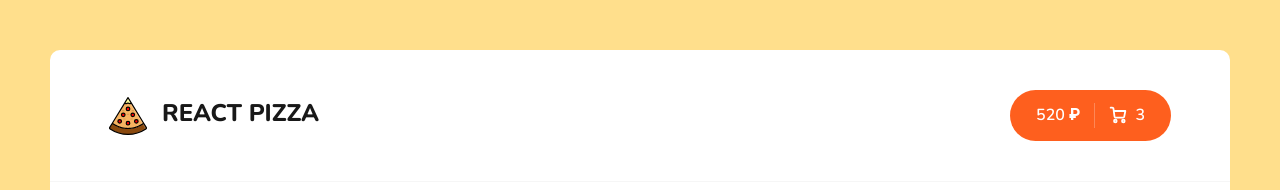
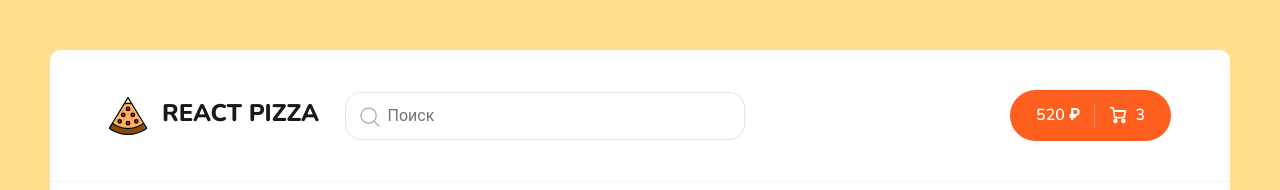
Before and after one commit to Mariyazakharova73/react-dress, a React (Create React App) app: page / in a window 1280 px wide. Shown: the top 190 px of the page. Built offline with nearby package versions, Linux system fonts and the light colour scheme.

Commit message:
edited skeleton

```diff
--- a/src/components/Header.jsx
+++ b/src/components/Header.jsx
@@ -1,5 +1,6 @@
 import logo from '../images/pizza-logo.svg';
 import { Link } from 'react-router-dom';
+import Search from './Search/index.jsx';
 
 function Header() {
   return (
@@ -10,10 +11,10 @@ function Header() {
             <img width="38" src={logo} alt="Pizza logo." />
             <div>
               <h1>React Pizza</h1>
-
             </div>
           </div>
         </Link>
+        <Search/>
         <div className="header__cart">
         <Link to="/cart" className="button button--cart">
       <span>520 ₽</span>
--- /dev/null
+++ b/src/components/Search/Search.module.scss
@@ -0,0 +1,26 @@
+.root {
+  position: relative;
+  left: -120px;
+}
+
+.input {
+  border: 1px solid rgba(0, 0, 0, 0.1);
+  padding: 12px 20px;
+  width: 400px;
+  border-radius: 16px;
+  font-size: 16px;
+  padding-left: 42px;
+
+  &:focus {
+    border: 1px solid rgba(0, 0, 0, 0.5);
+  }
+}
+
+.icon {
+  width: 22px;
+  height: 22px;
+  opacity: .3;
+  position: absolute;
+  left: 14px;
+  top: 14px;
+}
--- /dev/null
+++ b/src/components/Search/index.jsx
@@ -0,0 +1,18 @@
+import React from 'react';
+import styles from './Search.module.scss';
+
+const Search = () => {
+  return (
+    <div className={styles.root}>
+      <svg className={styles.icon} viewBox="0 0 32 32" xmlns="http://www.w3.org/2000/svg">
+        <title />
+        <g id="search">
+          <path d="M29.71,28.29l-6.5-6.5-.07,0a12,12,0,1,0-1.39,1.39s0,.05,0,.07l6.5,6.5a1,1,0,0,0,1.42,0A1,1,0,0,0,29.71,28.29ZM14,24A10,10,0,1,1,24,14,10,10,0,0,1,14,24Z" />
+        </g>
+      </svg>
+      <input className={styles.input} placeholder="Поиск" />
+    </div>
+  );
+};
+
+export default Search;
--- a/src/components/Skeleton.jsx
+++ b/src/components/Skeleton.jsx
@@ -2,6 +2,7 @@ import React from 'react';
 import ContentLoader from 'react-content-loader';
 
 const Skeleton = (props) => (
+  <div className='pizza-block-wrapper'>
     <ContentLoader
       className="pizza-block"
       speed={2}
@@ -16,6 +17,7 @@ const Skeleton = (props) => (
       <rect x="0" y="436" rx="10" ry="10" width="95" height="30" />
       <rect x="125" y="427" rx="24" ry="24" width="152" height="45" />
     </ContentLoader>
+  </div>
 );
 
 export default Skeleton;
--- a/src/index.js
+++ b/src/index.js
@@ -1,4 +1,4 @@
-import React from 'react';
+import React, { forwardRef } from 'react';
 import ReactDOM from 'react-dom/client';
 import '../src/scss/app.scss';
 import App from './App';
--- a/src/pages/Home.jsx
+++ b/src/pages/Home.jsx
@@ -12,8 +12,6 @@ const Home = () => {
 
   React.useEffect(() => {
     setLoading(true);
-
-
 const sortBy =sortType.sortProperty.replace('-', '');
 const order = sortType.sortProperty.includes('-') ? 'asc' :'desc';
 const category = categoryId > 0 ? `category=${categoryId}` : ''
```
Also changed, not shown: src/images/search.svg (added), 1 other file (tests, documents, lock files or other folders). Lines whose indentation alone changed are shown as unchanged.
